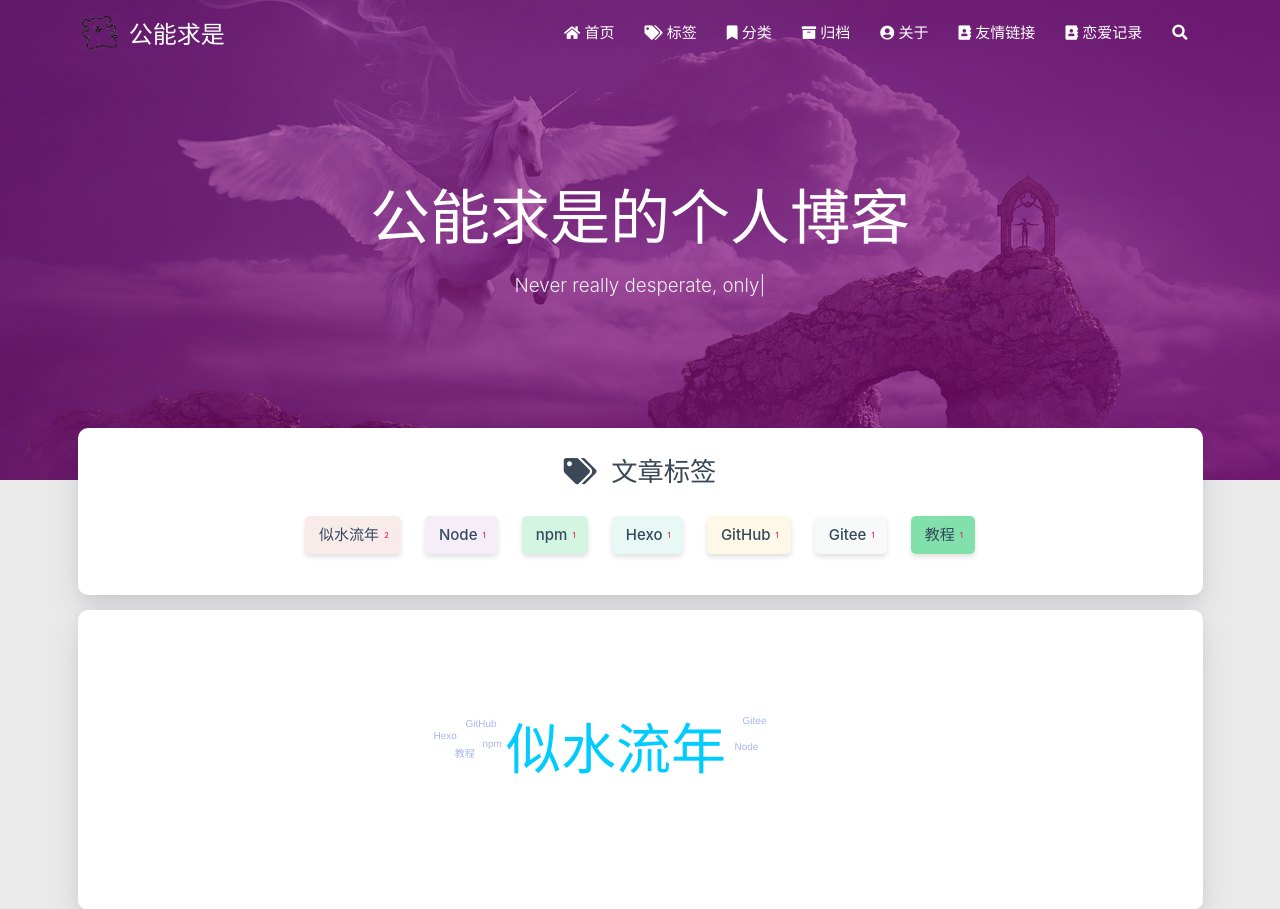
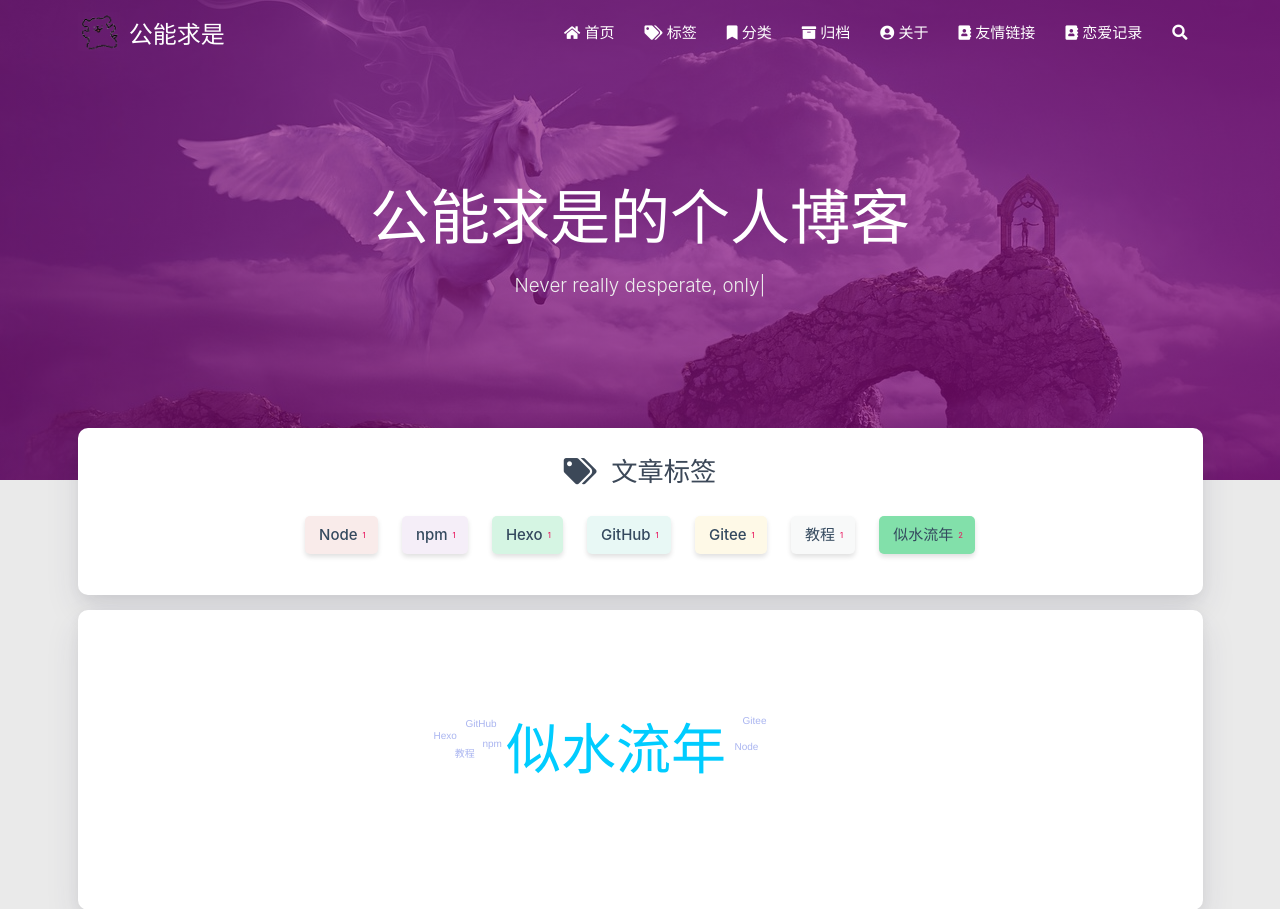
Before and after one commit to summer-I-love-NKU/summer-I-love-NKU.github.io, a plain HTML site: page tags/index.html in a window 1280 px wide. Shown: the top 909 px of the page. Drawn offline with nearby package versions, Linux system fonts and the light colour scheme.

Commit message:
Site updated: 2024-03-27 16:31:41

```diff
--- a/search.xml
+++ b/search.xml
@@ -45,8 +45,6 @@
 
         <tags>
 
-            <tag> 似水流年 </tag>
-
             <tag> Node </tag>
 
             <tag> npm </tag>
@@ -59,6 +57,8 @@
 
             <tag> 教程 </tag>
 
+            <tag> 似水流年 </tag>
+
         </tags>
 
     </entry>
--- a/tags/index.html
+++ b/tags/index.html
@@ -361,19 +361,10 @@
             <div class="tag-chips">
 
 
-                <a href="/tags/%E4%BC%BC%E6%B0%B4%E6%B5%81%E5%B9%B4/" title="似水流年: 2">
-                    <span class="chip center-align waves-effect waves-light
-                             chip-default "
-                            data-tagname="似水流年" style="background-color: #F9EBEA;">似水流年
-                        <span class="tag-length">2</span>
-                    </span>
-                </a>
-
-
                 <a href="/tags/Node/" title="Node: 1">
                     <span class="chip center-align waves-effect waves-light
                              chip-default "
-                            data-tagname="Node" style="background-color: #F5EEF8;">Node
+                            data-tagname="Node" style="background-color: #F9EBEA;">Node
                         <span class="tag-length">1</span>
                     </span>
                 </a>
@@ -382,7 +373,7 @@
                 <a href="/tags/npm/" title="npm: 1">
                     <span class="chip center-align waves-effect waves-light
                              chip-default "
-                            data-tagname="npm" style="background-color: #D5F5E3;">npm
+                            data-tagname="npm" style="background-color: #F5EEF8;">npm
                         <span class="tag-length">1</span>
                     </span>
                 </a>
@@ -391,7 +382,7 @@
                 <a href="/tags/Hexo/" title="Hexo: 1">
                     <span class="chip center-align waves-effect waves-light
                              chip-default "
-                            data-tagname="Hexo" style="background-color: #E8F8F5;">Hexo
+                            data-tagname="Hexo" style="background-color: #D5F5E3;">Hexo
                         <span class="tag-length">1</span>
                     </span>
                 </a>
@@ -400,7 +391,7 @@
                 <a href="/tags/GitHub/" title="GitHub: 1">
                     <span class="chip center-align waves-effect waves-light
                              chip-default "
-                            data-tagname="GitHub" style="background-color: #FEF9E7;">GitHub
+                            data-tagname="GitHub" style="background-color: #E8F8F5;">GitHub
                         <span class="tag-length">1</span>
                     </span>
                 </a>
@@ -409,7 +400,7 @@
                 <a href="/tags/Gitee/" title="Gitee: 1">
                     <span class="chip center-align waves-effect waves-light
                              chip-default "
-                            data-tagname="Gitee" style="background-color: #F8F9F9;">Gitee
+                            data-tagname="Gitee" style="background-color: #FEF9E7;">Gitee
                         <span class="tag-length">1</span>
                     </span>
                 </a>
@@ -418,8 +409,17 @@
                 <a href="/tags/%E6%95%99%E7%A8%8B/" title="教程: 1">
                     <span class="chip center-align waves-effect waves-light
                              chip-default "
-                            data-tagname="教程" style="background-color: #82E0AA;">教程
+                            data-tagname="教程" style="background-color: #F8F9F9;">教程
                         <span class="tag-length">1</span>
+                    </span>
+                </a>
+
+
+                <a href="/tags/%E4%BC%BC%E6%B0%B4%E6%B5%81%E5%B9%B4/" title="似水流年: 2">
+                    <span class="chip center-align waves-effect waves-light
+                             chip-default "
+                            data-tagname="似水流年" style="background-color: #82E0AA;">似水流年
+                        <span class="tag-length">2</span>
                     </span>
                 </a>
 
@@ -447,7 +447,7 @@
 <script type="text/javascript">
 
 
-    $('#tag-wordcloud').jQCloud([{"text":"似水流年","weight":2,"link":"/tags/似水流年/"},{"text":"Node","weight":1,"link":"/tags/Node/"},{"text":"npm","weight":1,"link":"/tags/npm/"},{"text":"Hexo","weight":1,"link":"/tags/Hexo/"},{"text":"GitHub","weight":1,"link":"/tags/GitHub/"},{"text":"Gitee","weight":1,"link":"/tags/Gitee/"},{"text":"教程","weight":1,"link":"/tags/教程/"}], {
+    $('#tag-wordcloud').jQCloud([{"text":"Node","weight":1,"link":"/tags/Node/"},{"text":"npm","weight":1,"link":"/tags/npm/"},{"text":"Hexo","weight":1,"link":"/tags/Hexo/"},{"text":"GitHub","weight":1,"link":"/tags/GitHub/"},{"text":"Gitee","weight":1,"link":"/tags/Gitee/"},{"text":"教程","weight":1,"link":"/tags/教程/"},{"text":"似水流年","weight":2,"link":"/tags/似水流年/"}], {
         autoResize: true
     });
 </script>
```
Also changed, not shown: about/index.html (+6 -6 lines), archives/2023/09/index.html (+2 -2 lines), archives/2023/index.html (+2 -2 lines), archives/index.html (+2 -2 lines), categories/个人/index.html (+4 -4 lines), html/index.html (+6 -5 lines), index.html (+4 -4 lines), posts/2023/20230903-di-yi-pian-wen-zhang/index.html (+12 -12 lines), posts/2023/20230905-mu-qian-de-zhu-yao-ren-wu-copy/index.html (+4 -4 lines), tags/GitHub/index.html (+16 -16 lines), tags/Gitee/index.html (+16 -16 lines), tags/Hexo/index.html (+16 -16 lines), tags/Node/index.html (+16 -16 lines), tags/npm/index.html (+16 -16 lines), 2 more files.
